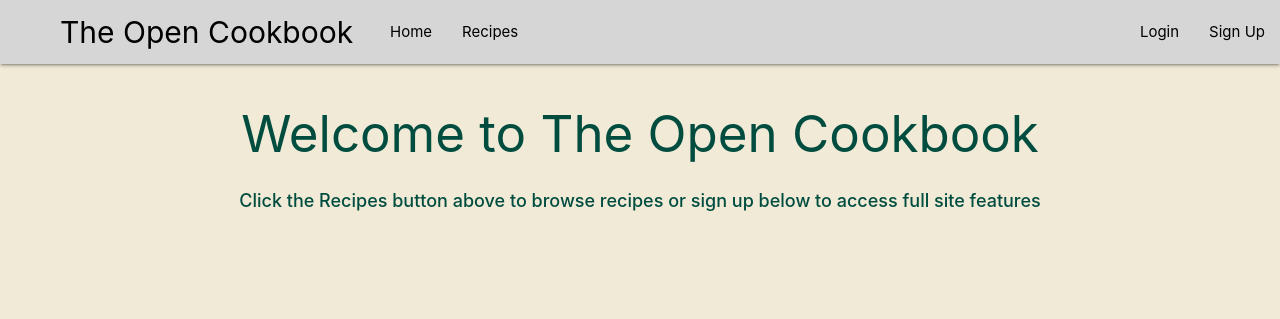
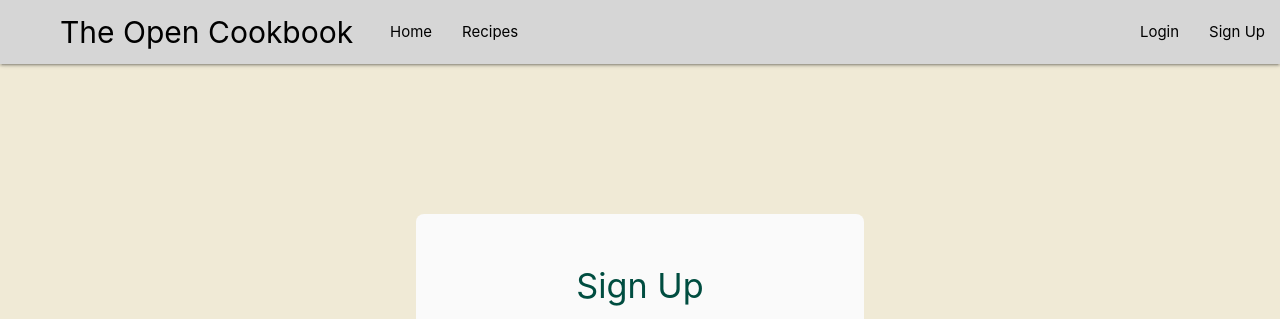
Before and after one commit to Code-Institute-Submissions/ThomasMSmit-Online-Cookbook_JuneSub, a Flask app: page /signup in a window 1280 px wide. Shown: the top 319 px of the page. Run offline with Flask 2, Linux system fonts and the light colour scheme; some libraries are stand-ins or nearby versions.

Commit message:
Removed header from signup.html

```diff
--- a/templates/signup.html
+++ b/templates/signup.html
@@ -1,10 +1,6 @@
 {% extends 'base.html' %}
 
 {% block content %}
-    <header class="header-text center-align teal-text text-darken-4">
-        <h1>Welcome to The Open Cookbook</h1>
-        <p class="lrg-paragraph-txt"><strong>Click the Recipes button above to browse recipes or sign up below to access full site features</strong></p>
-    </header>
     <div class="container col s10 m6 offset-s1 offset-m3 grey lighten-5 content-container" id="login-form">
         <div class="row">
             <h4 class="center-align teal-text text-darken-4">Sign Up</h4>
```
